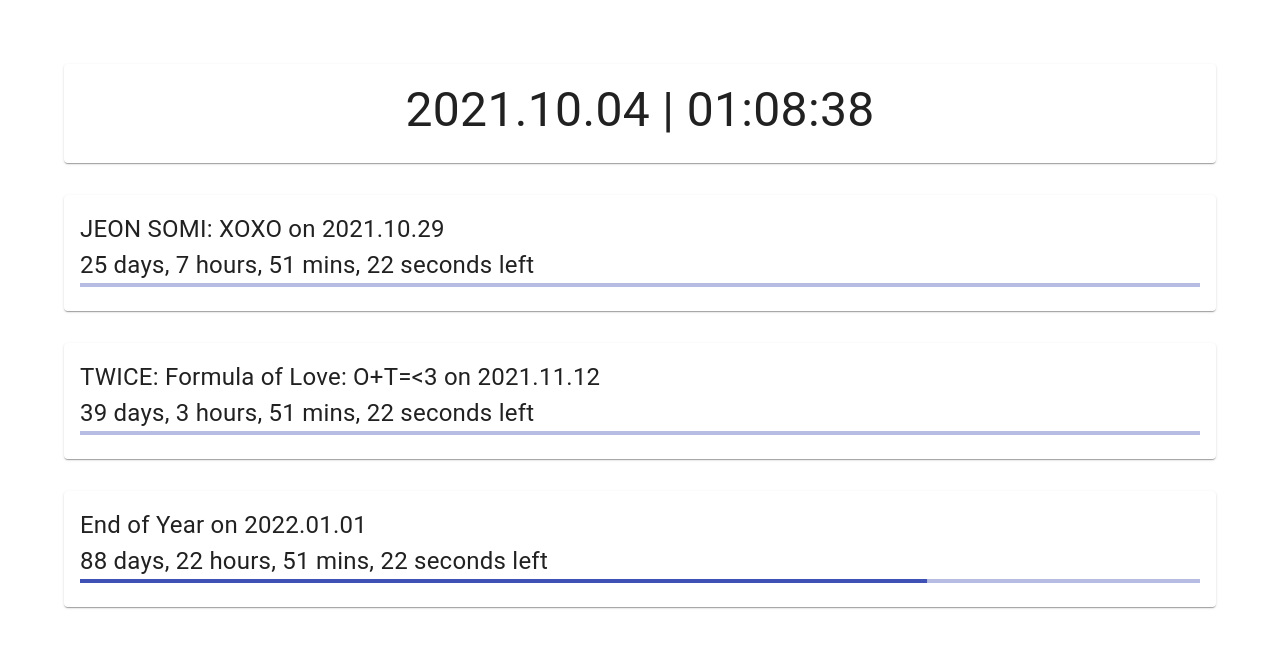
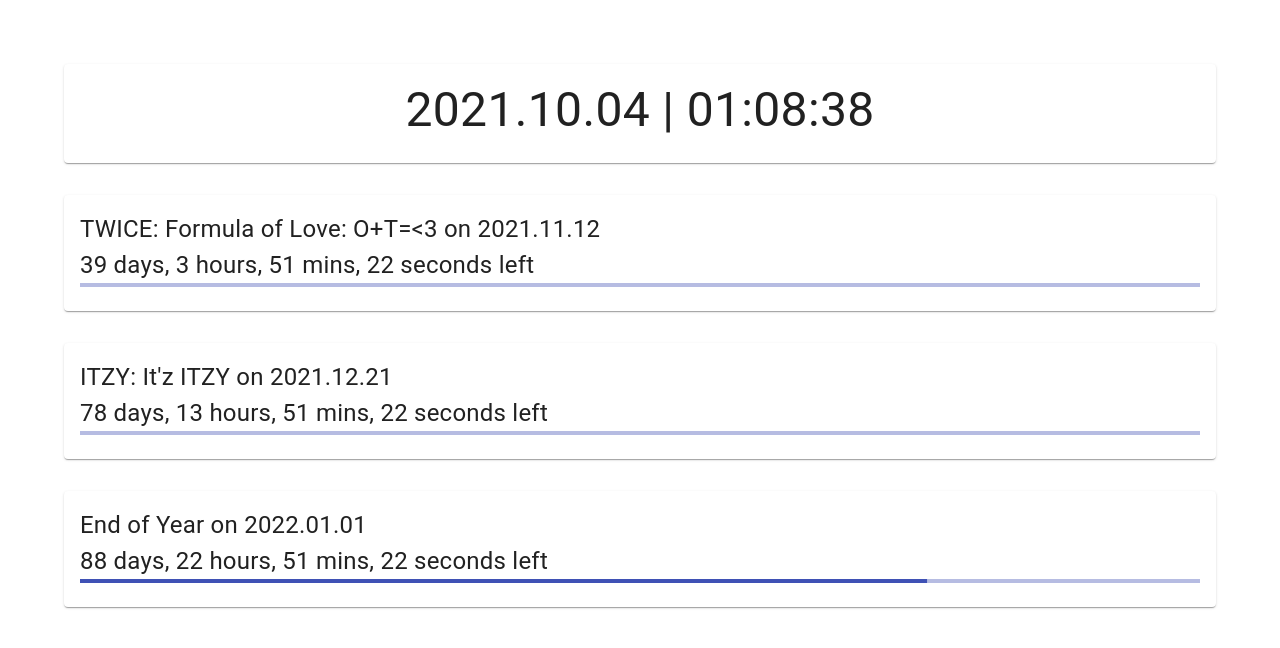
Before and after one commit to adcbotwastaken/countdown, a React (Create React App) app: page / in a window 1280 px wide. Shown: the top 648 px of the page. Built offline with nearby package versions, Linux system fonts and the light colour scheme.

Commit message:
updated dates

```diff
--- a/src/data/countdownDates.js
+++ b/src/data/countdownDates.js
@@ -30,11 +30,11 @@
     //     "endDate": '2021-10-19T00:00:00.000+09:00'
     // },
 
-    {
-        "name": "JEON SOMI: XOXO",
-        "startDate": '2021-10-20T10:02:04.000Z',
-        "endDate": '2021-10-29T18:00:00.000+09:00'
-    },
+    // {
+    //     "name": "JEON SOMI: XOXO",
+    //     "startDate": '2021-10-20T10:02:04.000Z',
+    //     "endDate": '2021-10-29T18:00:00.000+09:00'
+    // },
 
 
 
@@ -43,6 +43,12 @@
         "name": "TWICE: Formula of Love: O+T=<3",
         "startDate": '08 Oct 2021 00:00:00 EST',
         "endDate": '12 Nov 2021 00:00:00 EST'
+    },
+
+    {
+        "name": "ITZY: It'z ITZY",
+        "startDate": '2021-10-31T15:00:16.000Z',
+        "endDate": '2021-12-22T00:00:00.000+09:00'
     },
 
     {
```
